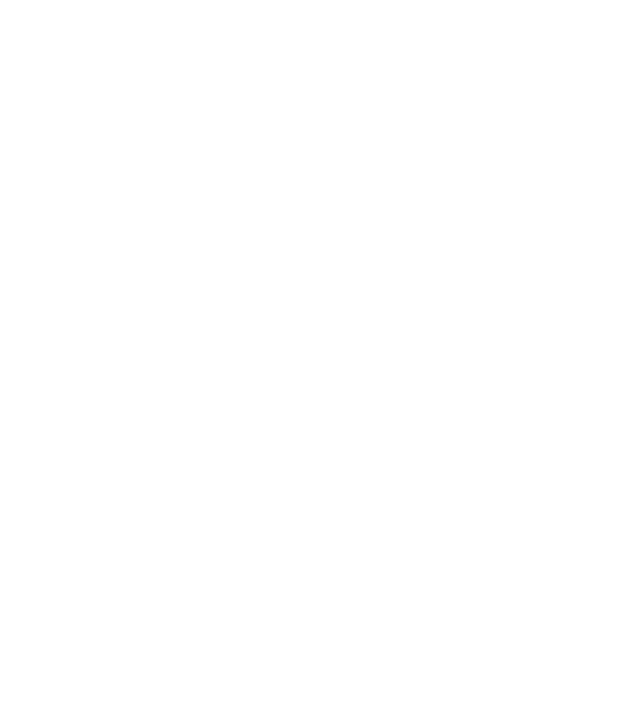
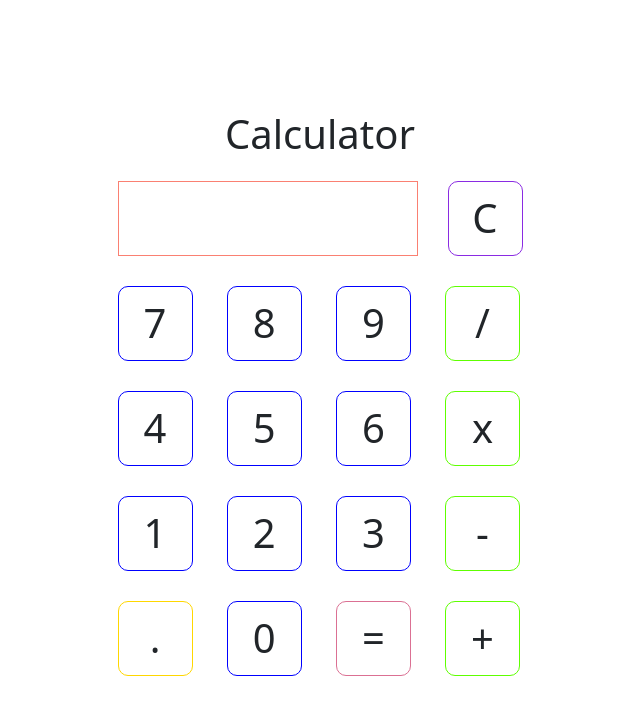
Before and after one commit to GerardGargan/odin-Calculator, a plain HTML site: page index.html in a window 1280 px wide. Shown: the whole page, without its empty margins (320-960 px from the left). Drawn offline with nearby package versions, Linux system fonts and the light colour scheme.

Commit message:
added the screen element and styling

```diff
--- a/css/style.css
+++ b/css/style.css
@@ -0,0 +1,87 @@
+body {
+    display: flex;
+    justify-content: center;
+    align-items: center;
+    flex-direction: column;
+    width: 100vw;
+    height: 100vh;
+}
+
+
+.btn {
+    height: 75px;
+    width: 75px;
+    margin: 15px;
+    font-size: 40px;
+}
+
+.number {
+    border: 1px solid blue;
+    border-radius: 10px;
+}
+
+.number:hover {
+    background-color: paleturquoise;
+}
+
+.operator {
+    border: 1px solid rgb(94, 255, 0);
+    border-radius: 10px;
+}
+
+.operator:hover {
+    background-color: palegreen;
+}
+
+.decimal {
+    border: 1px solid gold;
+    border-radius: 10px;
+}
+
+.decimal:hover {
+    background-color: goldenrod;
+}
+
+.equal {
+    border: 1px solid palevioletred;
+    border-radius: 10px;
+}
+
+.equal:hover {
+    background-color: violet;
+}
+
+.clear {
+    border: 1px solid blueviolet;
+    border-radius: 10px;
+}
+
+.clear:hover {
+    background-color: red;
+}
+
+.first-row {
+    display: flex;
+    justify-content: center;
+    align-items: center;
+    flex-direction: row;
+}
+
+.screen {
+    width: 300px;
+    border: 1px solid salmon;
+    height: 75px;
+    margin: 15px;
+    display: flex;
+    flex-direction: column;
+    justify-content: flex-end;
+    align-items: flex-end;
+}
+
+.previous {
+    font-size: 20px;
+}
+
+.current {
+    font-size: 30px;
+}
--- a/index.html
+++ b/index.html
@@ -3,11 +3,48 @@
 <head>
     <meta charset="UTF-8">
     <meta name="viewport" content="width=device-width, initial-scale=1.0">
+    <script src="js/main.js"></script>
     <link href="https://cdn.jsdelivr.net/npm/bootstrap@5.3.2/dist/css/bootstrap.min.css" rel="stylesheet" integrity="sha384-T3c6CoIi6uLrA9TneNEoa7RxnatzjcDSCmG1MXxSR1GAsXEV/Dwwykc2MPK8M2HN" crossorigin="anonymous">
+    <link href="./css/style.css" rel="stylesheet">
     <title>Document</title>
 </head>
 <body>
 
-    <script src="https://cdn.jsdelivr.net/npm/bootstrap@5.3.2/dist/js/bootstrap.bundle.min.js" integrity="sha384-C6RzsynM9kWDrMNeT87bh95OGNyZPhcTNXj1NW7RuBCsyN/o0jlpcV8Qyq46cDfL" crossorigin="anonymous"></script>
+    <h1>Calculator</h1>
+    <div class="calculator">
+        <div class="first-row">
+            <div class="screen">
+                <div class="previous"></div>
+                <div class="current"></div>
+            </div>
+            <button class="btn clear">C</button>
+        </div>
+        <div class="other-rows">
+            <button class="btn number">7</button>
+            <button class="btn number">8</button>
+            <button class="btn number">9</button>
+            <button class="btn operator">/</button>
+        </div>
+        <div class="other-rows">
+            <button class="btn number">4</button>
+            <button class="btn number">5</button>
+            <button class="btn number">6</button>
+            <button class="btn operator">x</button>
+        </div>
+        <div class="other-rows">
+            <button class="btn number">1</button>
+            <button class="btn number">2</button>
+            <button class="btn number">3</button>
+            <button class="btn operator">-</button>
+        </div>
+        <div class="other-rows">
+            <button class="btn decimal">.</button>
+            <button class="btn number">0</button>
+            <button class="btn equal">=</button>
+            <button class="btn operator">+</button>
+        </div>
+    </div>
+
+
 </body>
 </html>
```
